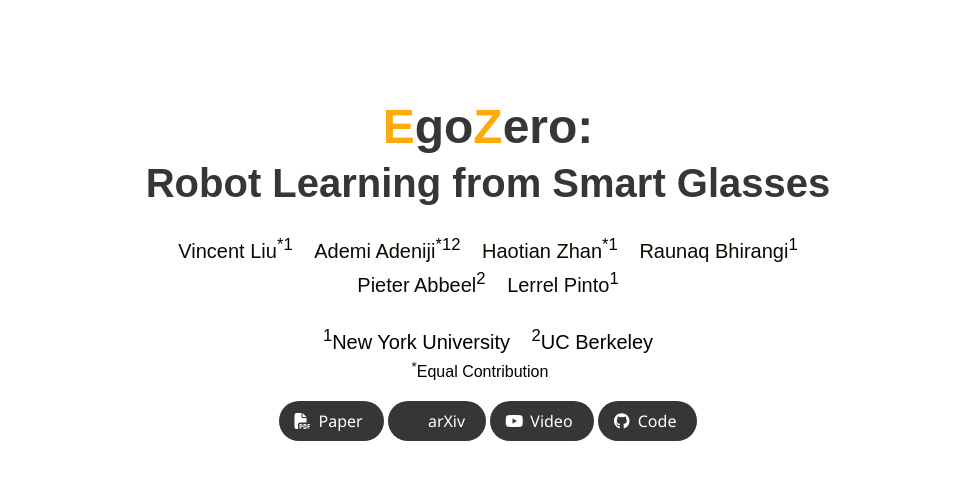
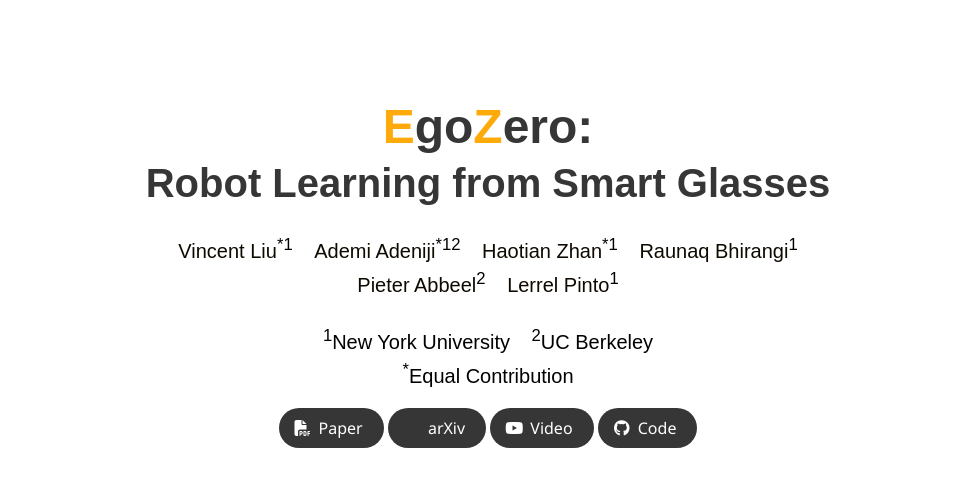
Before and after one commit to egozero-robot/egozero-robot.github.io, a plain HTML site: page index.html in a window 1280 px wide. Shown: the top 484 px of the page, without its empty margins (152-1112 px from the left). Drawn offline with nearby package versions, Linux system fonts and the light colour scheme; some icons are missing; a web font is replaced by a local one.

Commit message:
remove corresponding

```diff
--- a/index.html
+++ b/index.html
@@ -86,10 +86,8 @@
           <div class="is-size-5 publication-authors">
             <span class="author-block" style="margin-right: 1rem;"><sup>1</sup>New York University</span>
             <span class="author-block"><sup>2</sup>UC Berkeley</span>
-          </div>
-
-          <div class="is-size-6 publication-authors">
-            <span style="margin-right: 1rem;"><sup>*</sup>Equal Contribution</span>
+            <br>
+            <span class="author-block"><sup>*</sup>Equal Contribution</span>
             <!-- <span><sup>&dagger;</sup>Corresponding Author</span> -->
           </div>
 
```
